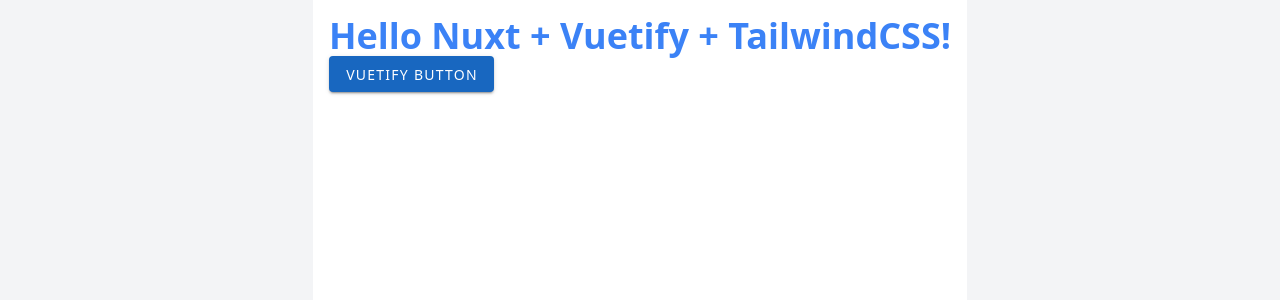
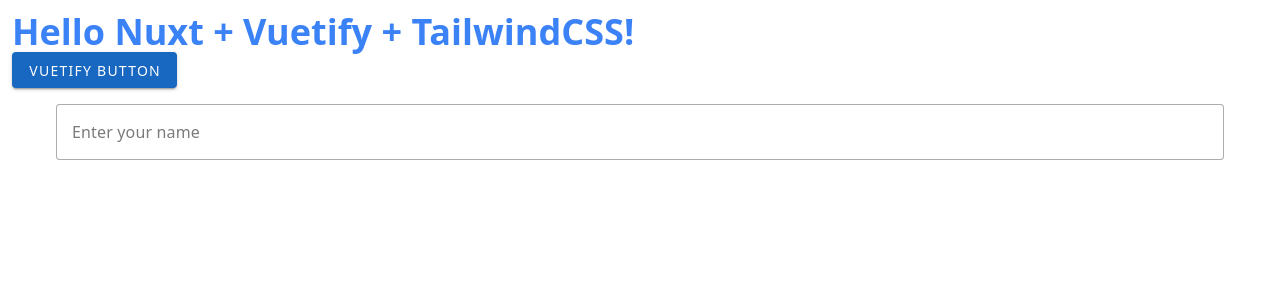
Before and after one commit to andy82115/vue-exam-peraichi, a Nuxt app: page / in a window 1280 px wide. Shown: the top 300 px of the page. Built offline with nearby package versions, Linux system fonts and the light colour scheme.

Commit message:
TextInputのUIを作る

```diff
--- a/components/share/FormLabel.vue
+++ b/components/share/FormLabel.vue
@@ -1,18 +1,18 @@
 <template>
-  <div class="w-full h-fit flex flex-row justify-center items-center">
-    <label class="text-sm font-bold text-gray-500 md:mr-2">
+  <div class="w-full h-fit flex flex-col justify-center items-center">
+    <label class="text-sm font-extrabold text-gray-500 md:mr-2">
       {{ labelText }}
     </label>
-    <div class="w-4 h-4"></div>
+    <div class="w-2 h-2"></div>
     <label
       v-if="labelRequired"
-      class="text-sm font-bold text-blue-600 md:mr-2 bg-red-600 rounded-lg p-3 m-2"
+      class="text-sm font-bold text-white md:mr-2 bg-red-600 rounded-lg px-3 py-1 m-2"
     >
       必須
     </label>
     <label
       v-else
-      class="text-sm font-bold text-pink-600 md:mr-2 bg-gray-600 rounded-lg p-3 m-2"
+      class="text-sm font-bold text-black md:mr-2 bg-gray-400 rounded-lg px-3 py-1 p-3 m-2"
     >
       任意
     </label>
--- /dev/null
+++ b/components/share/TextInput.vue
@@ -0,0 +1,40 @@
+<template>
+  <v-container>
+    <v-text-field
+      v-model="inputValue"
+      :label="label"
+      :rules="rules"
+      variant="outlined"
+    />
+  </v-container>
+</template>
+
+<script setup lang="ts">
+  type ValidationRule = (value: string) => boolean | string;
+
+  const props = defineProps({
+    modelValue: {
+      type: String,
+      required: true,
+    },
+    label: {
+      type: String,
+      default: '',
+    },
+    rules: {
+      type: Array as () => ValidationRule[],
+      default: [(v: String) => true || 'All pass'],
+    },
+  });
+
+  const inputValue = ref('');
+  const emit = defineEmits(['update:modelValue']);
+
+  watch(
+    () => inputValue,
+    (newValue) => {
+      emit('update:modelValue', newValue);
+    }
+  );
+
+</script>
--- a/pages/index.vue
+++ b/pages/index.vue
@@ -1,19 +1,18 @@
-<script lang="ts" setup>
+<script setup lang="ts">
+  import TextInput from '../components/share/TextInput.vue';
+
   const config = useRuntimeConfig();
+  const inputValue = ref('');
+
   console.log(config.public.apiUrl);
 </script>
 
 <template>
-  <div
-    class="flex flex-col items-center justify-center min-h-screen bg-gray-100"
-  >
-    <v-app>
-      <v-container>
-        <h1 class="text-4xl font-bold text-blue-500">
-          Hello Nuxt + Vuetify + TailwindCSS!
-        </h1>
-        <v-btn color="primary">Vuetify Button</v-btn>
-      </v-container>
-    </v-app>
-  </div>
+  <v-col>
+    <h1 class="text-4xl font-bold text-blue-500">
+      Hello Nuxt + Vuetify + TailwindCSS!
+    </h1>
+    <v-btn color="primary">Vuetify Button</v-btn>
+    <TextInput v-model="inputValue" label="Enter your name" />
+  </v-col>
 </template>
```
Also changed, not shown: 1 other file (tests, documents, lock files or other folders).
